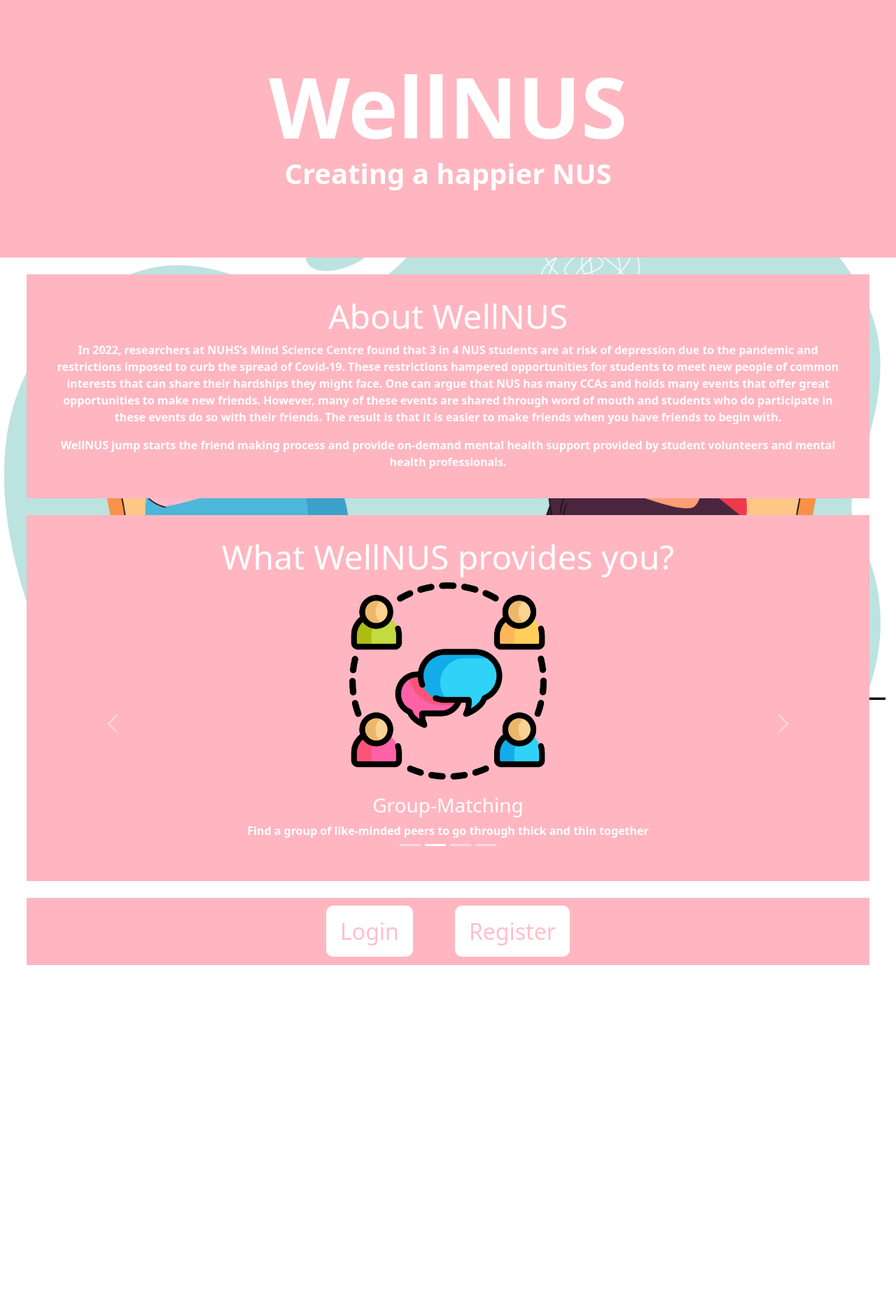
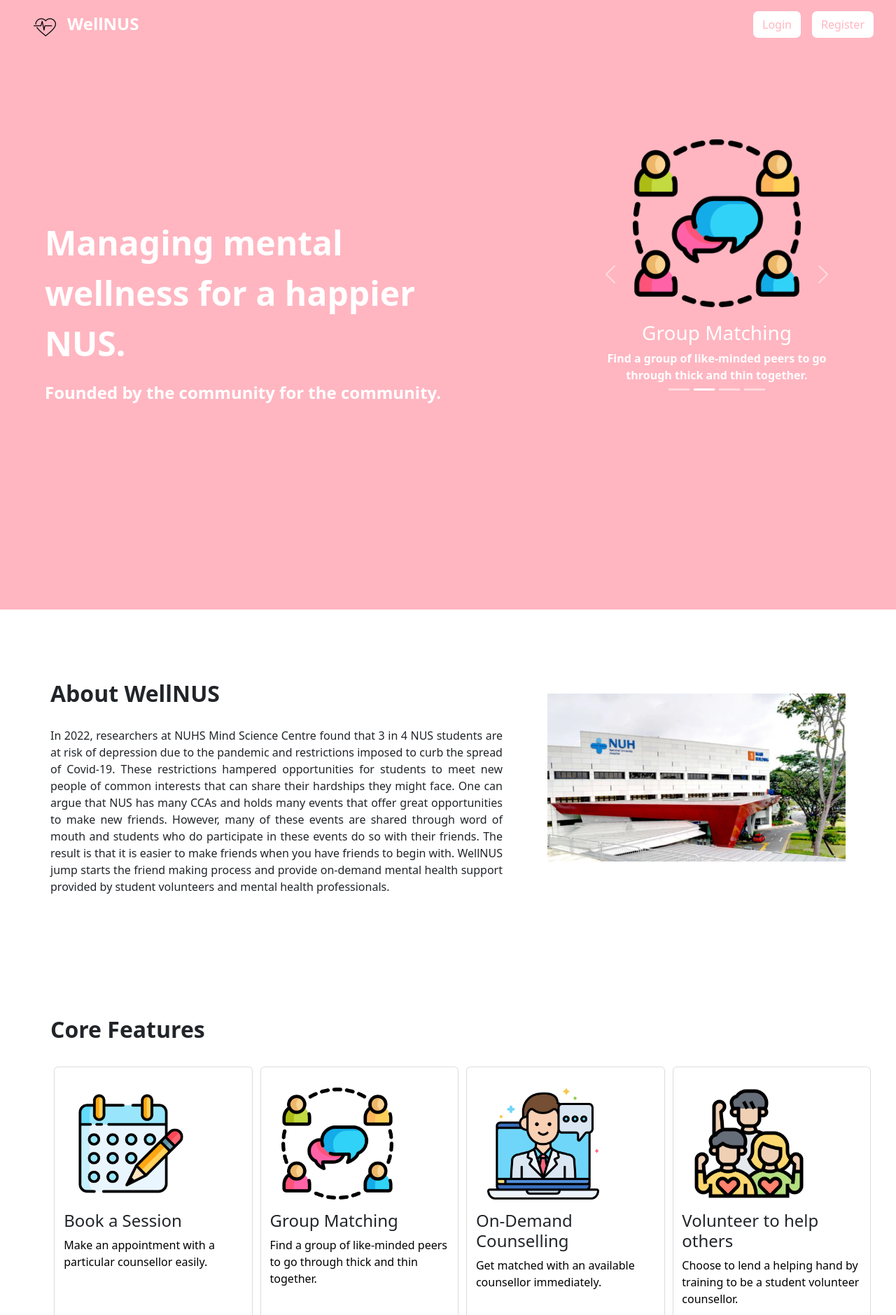
Before and after one commit to WellNUS/frontend, a React (Create React App) app: page / in a window 1280 px wide. Shown: the top 1879 px of the page at 70% size. Before the commit the page ends 1379 px from the top, so only its background shows below. Built offline with nearby package versions, Linux system fonts and the light colour scheme.

Commit message:
Redesigned home page

```diff
--- a/src/views/pages/authentication/Login.tsx
+++ b/src/views/pages/authentication/Login.tsx
@@ -3,7 +3,7 @@
 import { Link, useNavigate } from "react-router-dom";
 import userSlice from "../../../store/slices/user";
 import GeneralForm from "../../partials/GeneralForm/GeneralForm";
-import { AltRow, Container, Form, MainRow } from "./styledComponents/styled";
+import { AltRow, Container, Form, MainRow } from "./styled/styled";
 
 function Login(): React.ReactElement {
     const dispatch = useDispatch();
--- a/src/views/pages/authentication/Register.tsx
+++ b/src/views/pages/authentication/Register.tsx
@@ -3,7 +3,7 @@
 import { Link, useNavigate } from "react-router-dom";
 import userSlice from "../../../store/slices/user";
 import GeneralForm from "../../partials/GeneralForm/GeneralForm";
-import { AltRow, Container, Form, MainRow } from "./styledComponents/styled";
+import { AltRow, Container, Form, MainRow } from "./styled/styled";
 
 function Register(): React.ReactElement {
     const dispatch = useDispatch();
--- a/src/views/pages/dashboard/Container.tsx
+++ b/src/views/pages/dashboard/Container.tsx
@@ -3,7 +3,7 @@
     Wrapper,
     ContainerTitle,
     Card
-} from "./styledComponent/styled";
+} from "./styled/styled";
 
 const testData = [
     { title: "TITLE_1", description: "DESCRIPTION_1" },
--- a/src/views/pages/dashboard/Dashboard.tsx
+++ b/src/views/pages/dashboard/Dashboard.tsx
@@ -1,7 +1,7 @@
 import React from "react";
 import Navbar from "../../partials/Navbar/Navbar";
 import Container from "./Container";
-import { Containers, WelcomeTitle } from "./styledComponent/styled"
+import { Containers, WelcomeTitle } from "./styled/styled"
 
 const Dashboard = () => {
     return <div>
--- /dev/null
+++ b/src/views/pages/home/Footer.tsx
@@ -0,0 +1,27 @@
+import React from "react";
+import "./styled/styles.css"
+
+const Footer = () => {
+    return <div className="home-footer">
+        <div className="home-footer-left">
+            <div className="home-footer-heading">
+                WellNUS
+            </div>
+            <div className="home-footer-subheading">
+                Copyright © 2022 Team State
+            </div>
+        </div>
+        <div className="home-footer-right">
+            <div className="home-footer-heading">Community</div>
+            <div className="home-footer-subheading">About Us</div>
+            <div className="home-footer-subheading">Contact Us</div>
+            <br/>
+            <br/>
+            <div className="home-footer-heading">Legal</div>
+            <div className="home-footer-subheading">Terms and Conditions</div>
+            <div className="home-footer-subheading">Privacy Policy</div>
+        </div>
+    </div>
+}
+
+export default Footer;
--- a/src/views/pages/home/Home.tsx
+++ b/src/views/pages/home/Home.tsx
@@ -1,126 +1,128 @@
-import { Fragment } from "react";
-import styled from "styled-components";
-import { Carousel } from "react-bootstrap";
-
-import background from "../../../resource/background/counselling.jpg";
 import calendar from "../../../resource/icon/homeIcons/calendar.png";
 import group from "../../../resource/icon/homeIcons/group.png"
 import counsellor from "../../../resource/icon/homeIcons/online-counselling.png";
 import volunteer from "../../../resource/icon/homeIcons/volunteer.png";
 import HomeNav from "./HomeNav";
+import { Carousel, Col, Row } from "react-bootstrap";
 
-const Container = styled.div`
-    padding: 0;
-    margin: 0;
-    width: 100vw;
-    height: 1000px;
-    background-image: url(${background});
-    background-size: 100vw;
-    background-position: bottom center;
-    background-repeat: no-repeat;
-    background-attachment: fixed;
-    display: block;
-`
+import {
+    Container,
+    Header,
+    Title,
+    Section,
+    CarouselCaption
+} from "./styled/styled";
 
-const Header = styled.h1`
-    background-color: lightpink;
-    display: block;
-    text-align: center;
-    padding: 10vh 0;
-    margin: 0;
-    font-weight: bold;
-`
-
-const Title = styled.div`
-    font-size: 3em;
-`
-
-const Section = styled.div`
-    padding: 3vh 3vw;
-    margin: 3vh 3vw;
-    background-color: lightpink;
-    text-align: center;
-    color: white;
-`
-
-const CarouselCaption = styled(Carousel.Caption)`
-    position: static;
-`
+import "./styled/styles.css";
+import nuhImage from "../../../resource/icon/homeIcons/nuh-building.png";
+import Footer from "./Footer";
 
 function Home(): React.ReactElement {
-    return  <Container>
-                 <Header>
-                    <Title>WellNUS</Title>
-                    <p>Creating a happier NUS</p>
-                </Header>
+    return <div>
+        <Container>
+            <div>
+                <HomeNav />
+            </div>
+            <div className="home-top-row">
+                <div className="home-top-row-left-col">
+                    <p>Managing mental wellness for a happier NUS.</p>
+                    <p className="home-top-row-left-col-subheading">Founded by the community for the community.</p>
+                </div>
+                <div className="home-top-row-right-col">
                     <Section>
-                    <Title>
-                        About WellNUS
-                    </Title>
-                    <p>
-                        In 2022, researchers at NUHS’s Mind Science Centre found that 3 in 4 NUS students are at risk of depression due to the pandemic and restrictions imposed to curb the spread of Covid-19. These restrictions hampered opportunities for students to meet new people of common interests that can share their hardships they might face. One can argue that NUS has many CCAs and holds many events that offer great opportunities to make new friends. However, many of these events are shared through word of mouth and students who do participate in these events do so with their friends. The result is that it is easier to make friends when you have friends to begin with.
-                    </p>
-                    <p>
-                    WellNUS jump starts the friend making process and provide on-demand mental health support provided by student volunteers and mental health professionals.
-                    </p>
-
-                </Section>
-                <Section>
-                    <Title>
-                        What WellNUS provides you?
-                    </Title>
-                    <Carousel>
+                        <Carousel className="carousel-wrapper">
                             <Carousel.Item>
                                 <img
-                            className="d-block w-25 h-25 m-auto"
+                                className="carousel-img"
                                 src={calendar}
                                 alt="First slide"
                                 />
                                 <CarouselCaption>
                                     <h3>Book a Session</h3>
-                                <p>Make an appointment with a particular counsellor easily</p>
+                                    <p>Make an appointment with a particular counsellor easily.</p>
                                 </CarouselCaption>
                             </Carousel.Item>
                             <Carousel.Item>
                                 <img
-                            className="d-block w-25 h-25 m-auto"
+                                className="carousel-img"
                                 src={group}
                                 alt="Second slide"
                                 />
                                 <CarouselCaption>
-                            <h3>Group-Matching</h3>
-                            <p>Find a group of like-minded peers to go through thick and thin together</p>
+                                <h3>Group Matching</h3>
+                                <p>Find a group of like-minded peers to go through thick and thin together.</p>
                                 </CarouselCaption>
                             </Carousel.Item>
                             <Carousel.Item>
                                 <img
-                            className="d-block w-25 h-25 m-auto"
+                                className="carousel-img"
                                 src={counsellor}
                                 alt="Third slide"
                                 />
                                 <CarouselCaption>
                                 <h3>On-Demand Counselling</h3>
-                            <p>Get matched with an available counsellor immediately</p>
+                                <p>Get matched with an available counsellor immediately.</p>
                                 </CarouselCaption>
                             </Carousel.Item>
                             <Carousel.Item>
                                 <img
-                            className="d-block w-25 h-25 m-auto"
+                                className="carousel-img"
                                 src={volunteer}
                                 alt="Fourth slide"
                                 />
                                 <CarouselCaption>
                                 <h3>Volunteer to help others</h3>
-                            <p>Choose to lend a helping hand by training to be a student volunteer counsellor</p>
+                                <p>Choose to lend a helping hand by training to be a student volunteer counsellor.</p>
                                 </CarouselCaption>
                             </Carousel.Item>
                         </Carousel>
                     </Section>
-                <Section>
-                    <HomeNav />
-                </Section>
+                </div>
+            </div>
+            <div className="home-second-row">
+                <div className="section-wrapper">
+                    <div>
+                        <div className="section-header">About WellNUS</div>
+                        <div>
+                            In 2022, researchers at NUHS Mind Science Centre found that 3 in 4 NUS students are at risk of depression due to the pandemic and restrictions imposed to curb the spread of Covid-19. These restrictions hampered opportunities for students to meet new people of common interests that can share their hardships they might face. One can argue that NUS has many CCAs and holds many events that offer great opportunities to make new friends. However, many of these events are shared through word of mouth and students who do participate in these events do so with their friends. The result is that it is easier to make friends when you have friends to begin with.
+                            WellNUS jump starts the friend making process and provide on-demand mental health support provided by student volunteers and mental health professionals.
+                        </div>
+                    </div>
+                    <img src={nuhImage} className="section-image"/>
+                </div>
+            </div>
+            <div className="home-third-row">
+                <div className="core-features-wrapper">
+                    <div className="section-header">Core Features</div>
+                    <div className="card-wrapper">
+                        <div className="core-features-card">
+                            <img src={calendar} className="core-features-img" />
+                            <h4>Book a Session</h4>
+                            <p className="core-features-desc">Make an appointment with a particular counsellor easily.</p>
+                        </div>
+                        <div className="core-features-card">
+                            <img src={group} className="core-features-img"/>
+                            <h4>Group Matching</h4>
+                            <p className="core-features-desc">Find a group of like-minded peers to go through thick and thin together.</p>
+                        </div>
+                        <div className="core-features-card">
+                            <img src={counsellor} className="core-features-img"/>
+                            <h4>On-Demand Counselling</h4>
+                            <p className="core-features-desc">Get matched with an available counsellor immediately.</p>
+                        </div>
+                        <div className="core-features-card">
+                            <img src={volunteer} className="core-features-img"/>
+                            <h4>Volunteer to help others</h4>
+                            <p className="core-features-desc">Choose to lend a helping hand by training to be a student volunteer counsellor.</p>
+                        </div>
+                    </div>
+                </div>
+            </div>
+            <div className="home-fourth-row">
+                <Footer />
+            </div>
         </Container>
-
+   </div>
 }
 
 export default Home;
--- a/src/views/pages/home/HomeNav.tsx
+++ b/src/views/pages/home/HomeNav.tsx
@@ -2,35 +2,36 @@
 import { useSelector } from "react-redux";
 import { Link } from "react-router-dom";
 import styled from "styled-components";
+import "./styled/styles.css";
+import logo from "../../../resource/icon/navIcons/logo.png"
 
 const ButtonedLink = styled(Link)`
-    padding: 15px 20px;
     margin: 0;
     color: pink;
     text-align: center;
-    font-size: 2rem;
+    font-size: 1rem;
     background-color: white;
     border-radius: 10px;
     text-decoration: none;
 `
 
-const Spacer = styled.span`
-    margin: 0 30px;
-`
-
 function HomeNav(props: any): React.ReactElement {
     const { loggedIn } = useSelector((state: any): any => state.user);
     if (loggedIn) {
-        return <ButtonedLink to="/dashboard">Go To Dashboard</ButtonedLink>
+        return <Link to="/dashboard" className="btn">Go To Dashboard</Link>
     }
-    return  <Fragment>
-                <Spacer>
-                    <ButtonedLink to="/login">Login</ButtonedLink>
-                </Spacer>
-                <Spacer>
-                    <ButtonedLink to="/register">Register</ButtonedLink>
-                </Spacer>
-            </Fragment>
+    return <Fragment>
+            <div className="wrapper">
+                <div>
+                    <img src={logo} className="logo"/>
+                    <text className="wellnus-text">WellNUS</text>
+                </div>
+                <div className="btn-wrapper">
+                    <Link to="/login" className="btn">Login</Link>
+                    <Link to="/register" className="btn">Register</Link>
+                </div>
+            </div>
+        </Fragment>
 }
 
 export default HomeNav;
--- /dev/null
+++ b/src/views/pages/home/styled/styled.ts
@@ -0,0 +1,42 @@
+import styled from "styled-components";
+import { Carousel } from "react-bootstrap";
+import background from "../../../../resource/background/counselling.jpg";
+
+export const Container = styled.div`
+    padding: 0;
+    margin: 0;
+    width: 100vw;
+    // background-color: #ffb6c1;
+    // height: 1000px;
+    // background-image: url(${background});
+    // background-size: 100vw;
+    // background-position: bottom center;
+    // background-repeat: no-repeat;
+    // background-attachment: fixed;
+    display: block;
+`
+
+export const Header = styled.h1`
+    // background-color: lightpink;
+    height: 100vh;
+    display: block;
+    text-align: center;
+    padding: 10vh 0;
+    margin: 0;
+    font-weight: bold;
+`
+
+export const Title = styled.div`
+    font-size: 3em;
+`
+
+export const Section = styled.div`
+    padding: 3vh 3vw;
+    margin: 3vh 3vw;
+    text-align: center;
+    color: white;
+`
+
+export const CarouselCaption = styled(Carousel.Caption)`
+    position: static;
+`
--- /dev/null
+++ b/src/views/pages/home/styled/styles.css
@@ -0,0 +1,143 @@
+.wrapper {
+    display: flex;
+    padding: 0.5rem;
+    flex-direction: row;
+    /* border: 1px red solid; */
+    justify-content: space-between;
+    background-color: #ffb6c1;
+    padding: 1rem 2rem;
+}
+
+.logo {
+    justify-content: flex-start;
+    margin: 0 1rem;
+}
+
+.btn {
+    color: #ffb6c1;
+    text-align: center;
+    font-size: 1rem;
+    background-color: white;
+    border-radius: 7px;
+    text-decoration: none;
+    margin-left: 1rem;
+}
+
+.wellnus-text {
+    color: white;
+    font-size: 1.5rem;
+    font-weight: bold;
+}
+
+.home-top-row {
+    background-color: #ffb6c1;
+    height: 100vh;
+    display: flex;
+}
+
+.home-top-row-left-col {
+    font-size: 3rem;
+    color: white;
+    font-weight: 700;
+    text-align: left;
+    padding: 30vh 5vw;
+    /* border: 1px red solid; */
+    width: 60vw;
+}
+
+.home-top-row-left-col-subheading {
+    font-size: 1.5rem;
+}
+
+.home-top-row-right-col {
+    width: 40vw;
+}
+
+.carousel-wrapper {
+    margin: 10vh 0;
+}
+
+.carousel-img {
+    width: 15rem;
+    height: auto;
+
+}
+
+.section-wrapper {
+    display: flex;
+    flex-direction: row;
+    padding: 4.5rem;
+    text-align: justify;
+}
+
+.section-header {
+    font-size: 2rem;
+    margin: 1.5rem 0;
+    font-weight: 600;
+}
+
+.section-image {
+    align-self: center;
+    height: 15rem;
+    margin-left: 4rem;
+}
+
+.card-wrapper {
+    display: flex;
+    flex-direction: row;
+    justify-content: space-between;
+}
+
+.core-features-wrapper {
+    display: flex;
+    flex-direction: column;
+    padding: 4.5rem;
+    text-align: justify;
+}
+
+.core-features-card {
+    box-shadow: rgba(0, 0, 0, 0.02) 0px 1px 3px 0px, rgba(27, 31, 35, 0.15) 0px 0px 0px 1px;
+    margin: 0.4rem;
+    padding: 0.8rem;
+    border-radius: 5px;
+}
+
+.core-features-img {
+    width: 10rem;
+    height: auto;
+    margin: 1rem;
+}
+
+.core-features-desc {
+    color: black;
+    font-weight: 300;
+    width: 20vw;
+    text-align: left;
+}
+
+h3 {
+    text-align: center;
+}
+
+h4 {
+    text-align: left;
+}
+
+.home-footer {
+    background-color: #ffb6c1;
+    padding: 5rem;
+    padding-right: 15rem;
+    display: flex;
+    flex-direction: row;
+    justify-content: space-between;
+    color: white;
+}
+
+.home-footer-heading {
+    font-size: 1.5rem;
+    font-weight: 800;
+}
+
+.home-footer-subheading {
+    font-size: 1rem;
+}
```
Also changed, not shown: src/resource/icon/homeIcons/nuh-building.png (added), src/views/pages/authentication/styled/styled.ts (renamed from src/views/pages/authentication/styledComponents/styled.ts), src/views/pages/dashboard/styled/styled.ts (renamed from src/views/pages/dashboard/styledComponent/styled.ts). Lines whose indentation alone changed are shown as unchanged.
